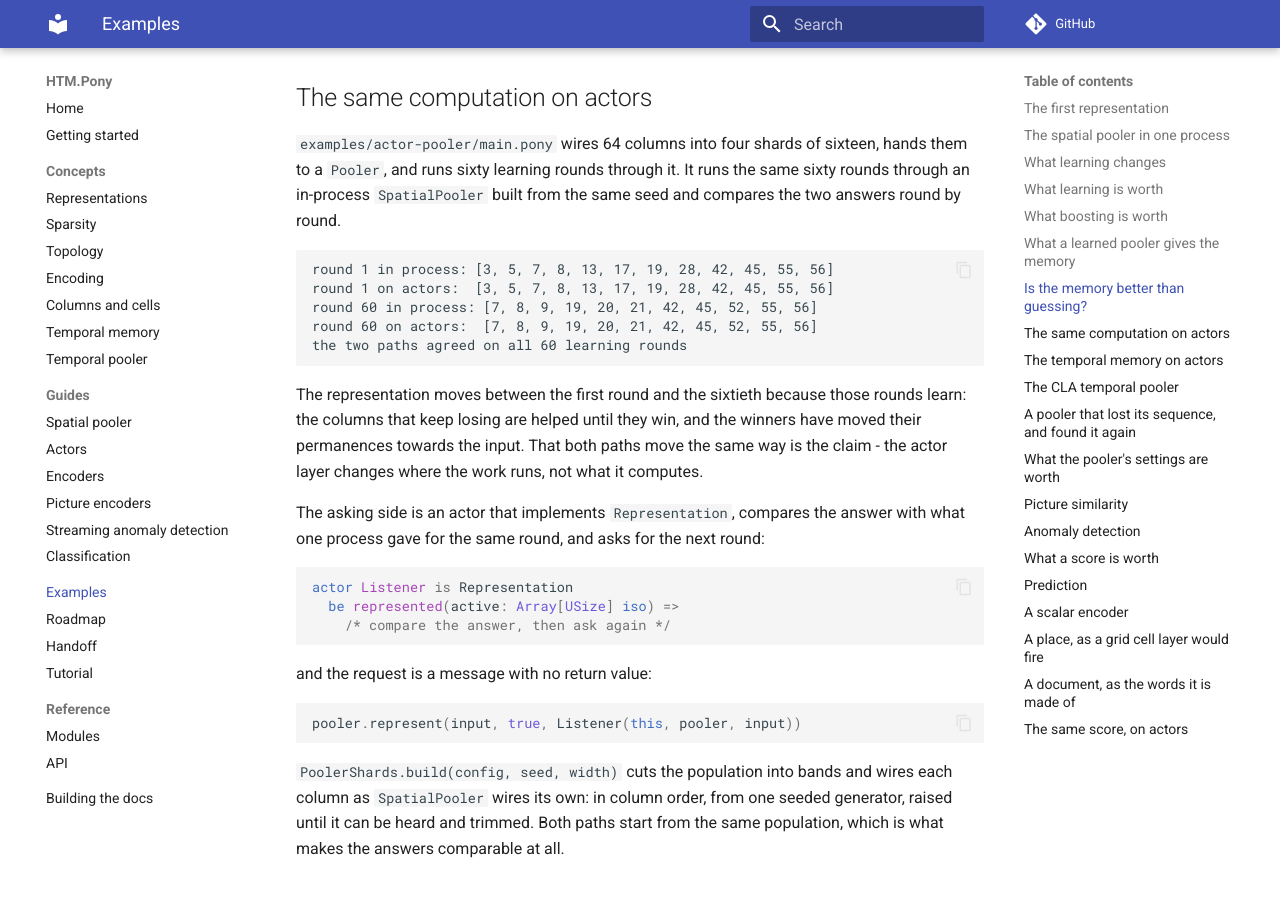
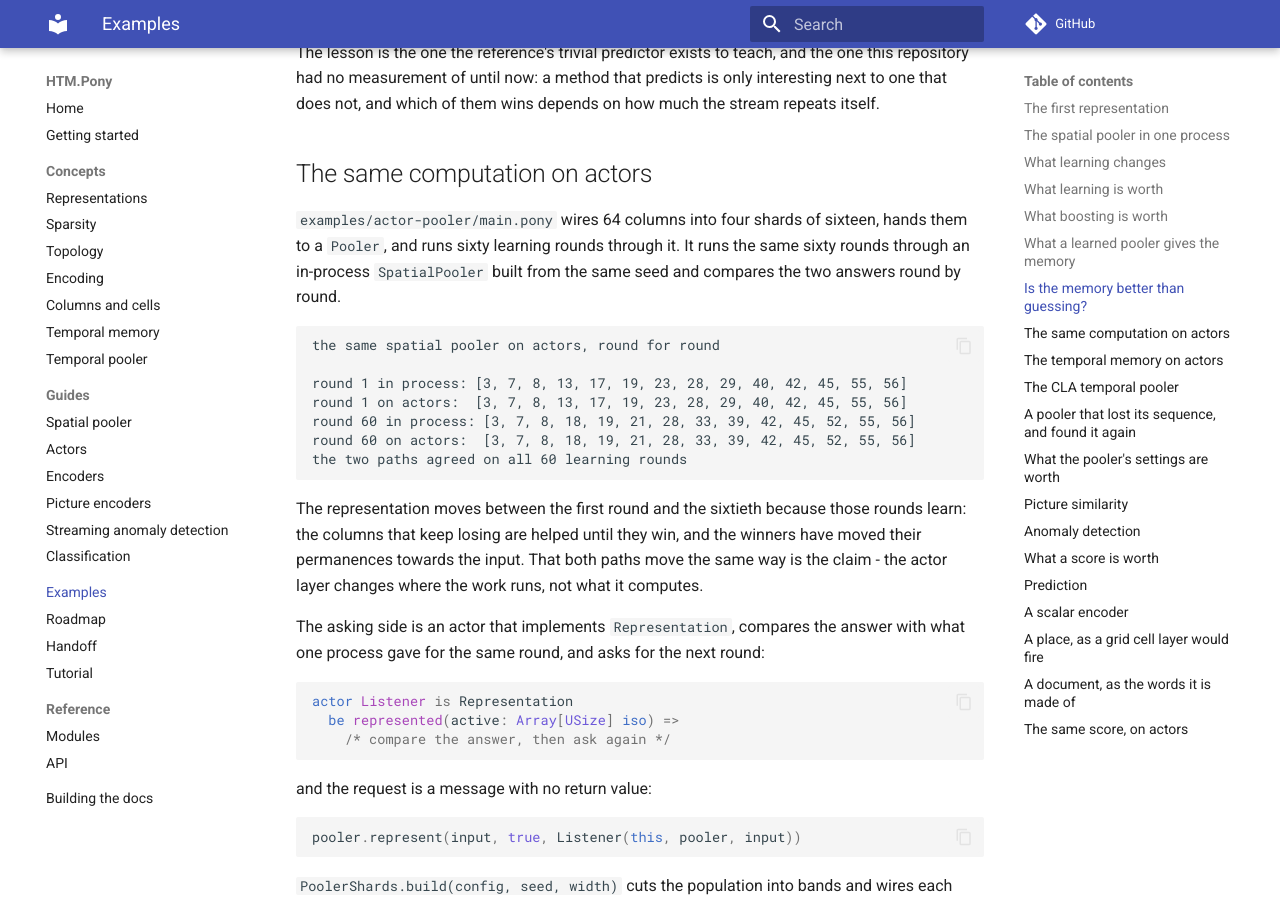
Before and after one commit to d-led/htm.pony, an MkDocs documentation site: the page built from docs/examples.md, in a window 1280 px wide and 900 px high, scrolled down 7272 px. Built offline with MkDocs 1.6.1 and Material for MkDocs 9.7.7, drawn with Linux system fonts in a browser that asks for light colours; comment, search, counter and statistics services are not loaded; some of the changed text lies outside the part shown.

Commit message:
examples: open with a sentence, not a figure
Five of them began with a bare number or a table header - "encoder output: 46
bits", "columns 64, inputs 64", a table of pictures - so a reader running one
had to guess what they were looking at. Each now opens the way the rest of the
examples already did: what is about to be printed, then a blank line, then it.

The actor-pooler section of docs/examples.md was also quoting numbers from
before the pooler config changed: the page said round 1 was [3, 5, 7, 8, ...]
and the example has printed [3, 7, 8, 13, ...] for a while. Both rounds quoted
now, and the four other quoted outputs bring their new opening line with them.

The only thing that changed in what the examples compute is those five lines:
every other example's output is byte-identical to before, the suite is 256
green and the five pinned studies still match.

````diff
--- a/docs/examples.md
+++ b/docs/examples.md
@@ -60,6 +62,8 @@ the representation. It finishes by building a second pooler from the same seed
 and comparing the two answers.
 
 ```
+the spatial pooler without actors
+
 columns 64, inputs 64
 density at radius 1: 0.222222
 
@@ -368,10 +372,12 @@ same sixty rounds through an in-process `SpatialPooler` built from the same seed
 and compares the two answers round by round.
 
 ```
-round 1 in process: [3, 5, 7, 8, 13, 17, 19, 28, 42, 45, 55, 56]
-round 1 on actors:  [3, 5, 7, 8, 13, 17, 19, 28, 42, 45, 55, 56]
-round 60 in process: [7, 8, 9, 19, 20, 21, 42, 45, 52, 55, 56]
-round 60 on actors:  [7, 8, 9, 19, 20, 21, 42, 45, 52, 55, 56]
+the same spatial pooler on actors, round for round
+
+round 1 in process: [3, 7, 8, 13, 17, 19, 23, 28, 29, 40, 42, 45, 55, 56]
+round 1 on actors:  [3, 7, 8, 13, 17, 19, 23, 28, 29, 40, 42, 45, 55, 56]
+round 60 in process: [3, 7, 8, 18, 19, 21, 28, 33, 39, 42, 45, 52, 55, 56]
+round 60 on actors:  [3, 7, 8, 18, 19, 21, 28, 33, 39, 42, 45, 52, 55, 56]
 the two paths agreed on all 60 learning rounds
 ```
 
@@ -522,6 +528,9 @@ and puts each representation through the spatial pooler.
 [Picture encoders](image-encoder.md) explains what the two steps do.
 
 ```
+four pictures: one, the same twice as wide, the same
+brighter, and a different one
+
 picture           bits set  distance  columns  shared with the original
 the original      10        0         18       18
 twice the size    10        0         18       18
@@ -674,6 +683,8 @@ the cells of its module competing for the same nodes at other phases.
 many positions every pair of them has in common.
 
 ```
+a document as the positions its words vote for
+
 400 positions, 20 of them set per document
 
 positions in common, row against column:
````
Also changed, not shown: other parts of docs/examples.md (+2 -0 lines), 5 other files.
